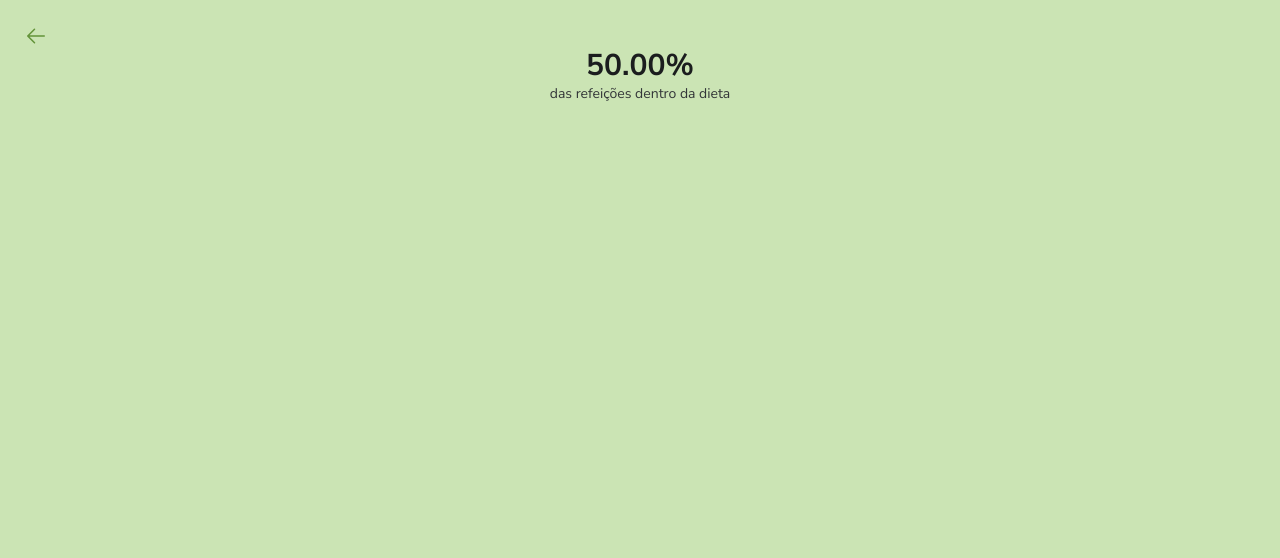
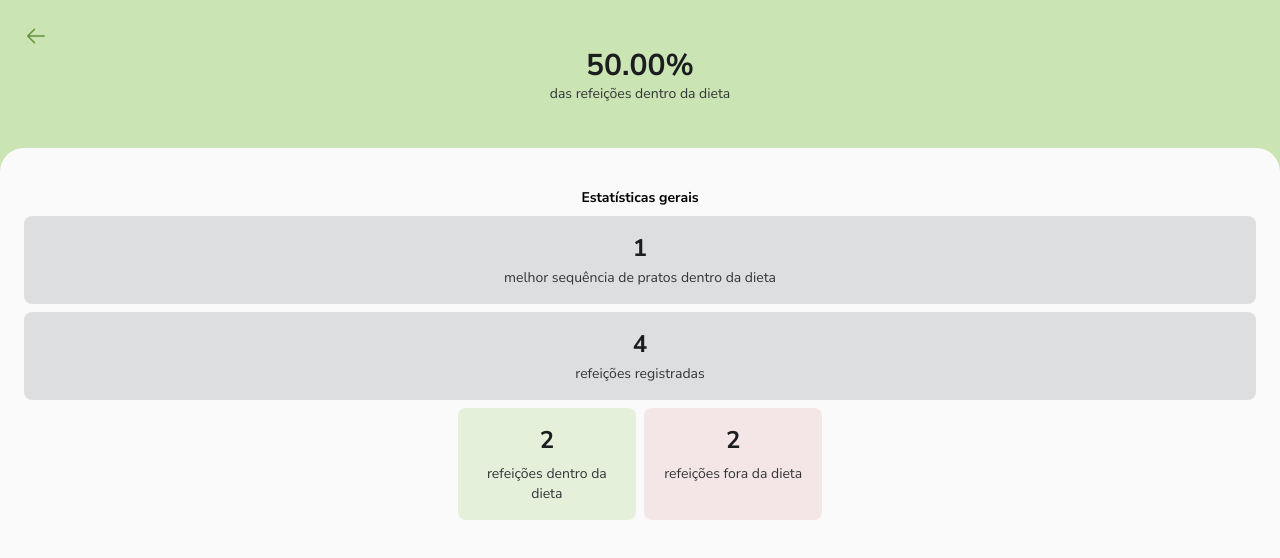
Before and after one commit to EduardoNGomes/Daily_Diet_Front-end, a React (Vite) app: page / in a window 1280 px wide. Shown: the top 558 px of the page. Built offline with nearby package versions, Linux system fonts and the light colour scheme.

Commit message:
feature: Create Page Metrics

```diff
--- /dev/null
+++ b/src/components/HeaderMetrics.tsx
@@ -0,0 +1,26 @@
+import { ArrowLeft } from '@phosphor-icons/react'
+
+interface HeaderMetricsProps {
+  percentage: string
+}
+
+export const HeaderMetrics = ({ percentage }: HeaderMetricsProps) => {
+  return (
+    <header className="p-6 flex flex-col items-center">
+      <button className="self-start">
+        <ArrowLeft
+          size={24}
+          className={
+            Number(percentage) >= 50 ? 'text-green-dark' : 'text-red-dark'
+          }
+        />
+      </button>
+      <div className="flex flex-col items-center">
+        <h1 className="text-gray-1 text-3xl font-bold">{percentage}%</h1>
+        <p className="text-gray-2 font-normal text-sm">
+          das refeições dentro da dieta
+        </p>
+      </div>
+    </header>
+  )
+}
--- /dev/null
+++ b/src/components/MainMetrics.tsx
@@ -0,0 +1,52 @@
+interface MainMetricsProps {
+  statistic: {
+    allMeals: number
+    mealsOnDiet: number
+    mealsOffDiet: number
+    dietSequence: number
+    percentageOnDiet: string
+    percentageOffDiet: string
+  }
+}
+
+export const MainMetrics = ({ statistic }: MainMetricsProps) => {
+  return (
+    <main className="mt-5 bg-gray-7 rounded-t-3xl py-10 px-6 flex flex-col gap-2 items-center flex-1">
+      <h1 className="text-sm font-bold">Estatísticas gerais</h1>
+      <div className="w-full rounded-lg p-4 bg-gray-6 flex flex-col gap-1 items-center">
+        <h4 className="text-2xl text-gray-1 font-bold ">
+          {statistic.dietSequence}
+        </h4>
+        <p className="text-sm text-gray-2">
+          melhor sequência de pratos dentro da dieta
+        </p>
+      </div>
+
+      <div className="w-full rounded-lg p-4 bg-gray-6 flex flex-col gap-1 items-center">
+        <h4 className="text-2xl text-gray-1 font-bold ">
+          {statistic.allMeals}
+        </h4>
+        <p className="text-sm text-gray-2">refeições registradas</p>
+      </div>
+
+      <div className="flex gap-2">
+        <div className="w-full rounded-lg p-4 bg-green-light  flex flex-col gap-2 items-center">
+          <h4 className="text-2xl text-gray-1 font-bold ">
+            {statistic.mealsOnDiet}
+          </h4>
+          <p className="text-sm text-gray-2 text-center">
+            refeições dentro da dieta
+          </p>
+        </div>
+        <div className="w-full rounded-lg p-4 bg-red-light flex flex-col gap-2 items-center">
+          <h4 className="text-2xl text-gray-1 font-bold ">
+            {statistic.mealsOffDiet}
+          </h4>
+          <p className="text-sm text-gray-2 text-center">
+            refeições fora da dieta
+          </p>
+        </div>
+      </div>
+    </main>
+  )
+}
--- a/src/pages/Metrics.tsx
+++ b/src/pages/Metrics.tsx
@@ -1,4 +1,5 @@
-import { ArrowLeft } from '@phosphor-icons/react'
+import { HeaderMetrics } from '../components/HeaderMetrics'
+import { MainMetrics } from '../components/MainMetrics'
 
 const statistic = {
   allMeals: 4,
@@ -12,7 +13,7 @@ const statistic = {
 export const Metrics = () => {
   return (
     <div
-      className={`w-full h-screen
+      className={`w-full h-screen flex flex-col
         ${
           Number(statistic.percentageOnDiet) >= 50
             ? 'bg-green-mid'
@@ -20,28 +21,8 @@ export const Metrics = () => {
         }
       `}
     >
-      <header className="p-6 flex flex-col items-center">
-        <button className="self-start">
-          <ArrowLeft
-            size={24}
-            className={
-              Number(statistic.percentageOnDiet) >= 50
-                ? 'text-green-dark'
-                : 'text-red-dark'
-            }
-          />
-        </button>
-        <div className="flex flex-col items-center">
-          <h1 className="text-gray-1 text-3xl font-bold">
-            {statistic.percentageOnDiet}%
-          </h1>
-          <p className="text-gray-2 font-normal text-sm">
-            das refeições dentro da dieta
-          </p>
-        </div>
-      </header>
-
-      <div></div>
+      <HeaderMetrics percentage={statistic.percentageOnDiet} />
+      <MainMetrics statistic={statistic} />
     </div>
   )
 }
```
